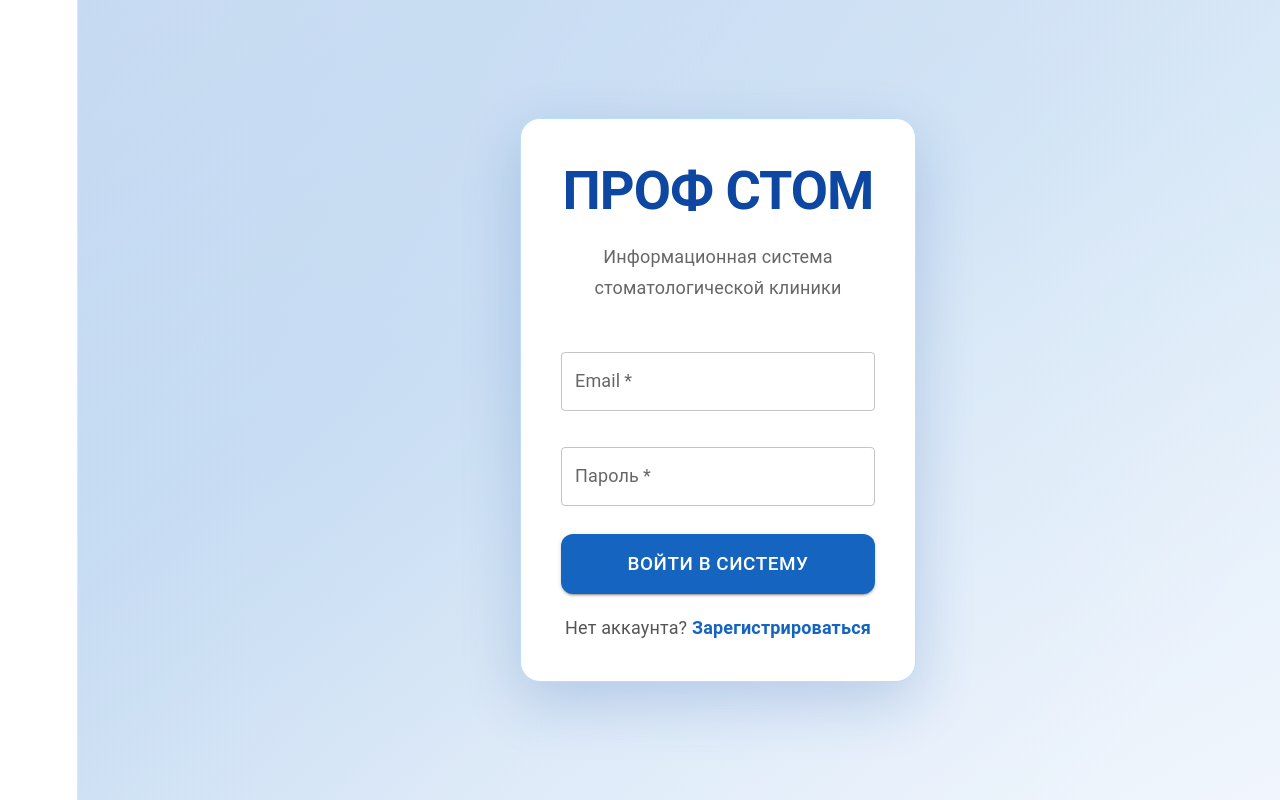
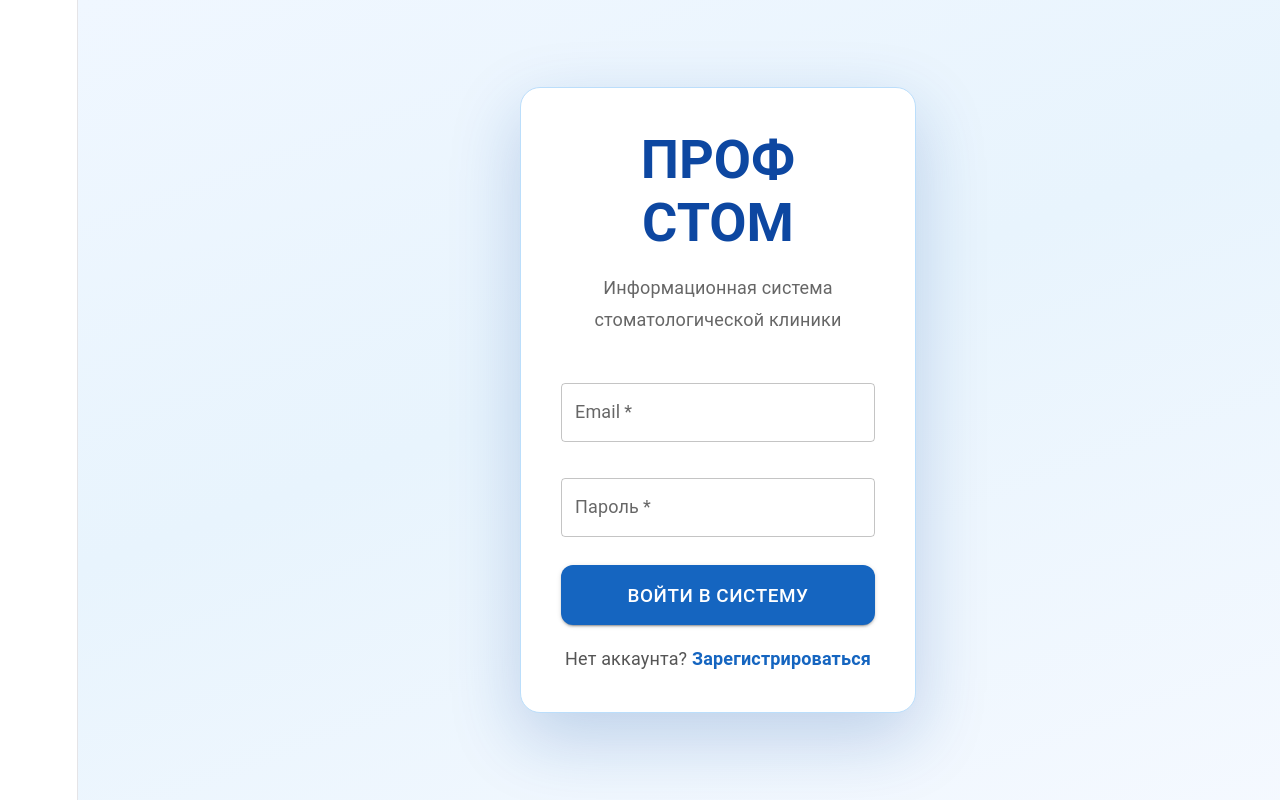
Before and after one commit to violatttion/prof-stom, a React app in the folder frontend/: page /login in a window 1280 px wide. Shown: the top 800 px of the page. Built offline with nearby package versions, Linux system fonts and the light colour scheme; no server answers; the HTML template or start-up script is replaced by a standard one.

Commit message:
короткий фикс

```diff
--- /dev/null
+++ b/frontend/src/components/AnimatedRaysBackground.jsx
@@ -0,0 +1,112 @@
+import React, { useEffect, useRef } from 'react';
+
+const AnimatedRaysBackground = () => {
+  const canvasRef = useRef(null);
+
+  useEffect(() => {
+    const canvas = canvasRef.current;
+    const ctx = canvas.getContext('2d', { alpha: true });
+
+    let width = window.innerWidth;
+    let height = window.innerHeight;
+    canvas.width = width;
+    canvas.height = height;
+
+    const rays = [];
+    const rayCount = 14;
+
+    // Создаём лучи
+    for (let i = 0; i < rayCount; i++) {
+      rays.push({
+        x: Math.random() * width * 1.5,
+        y: Math.random() * height * -0.5,
+        length: 180 + Math.random() * 320,
+        width: 18 + Math.random() * 38,
+        speed: 0.15 + Math.random() * 0.35,
+        angle: 135 + (Math.random() - 0.5) * 12,
+        opacity: 0.25 + Math.random() * 0.45,
+        offset: Math.random() * 1000,
+      });
+    }
+
+    const draw = () => {
+      ctx.clearRect(0, 0, width, height);
+
+      rays.forEach((ray, index) => {
+        const progress = ((Date.now() + ray.offset) / 1000) * ray.speed;
+
+        // Позиция луча
+        const x = ray.x + Math.cos((ray.angle * Math.PI) / 180) * progress * 60;
+        const y = ray.y + Math.sin((ray.angle * Math.PI) / 180) * progress * 60;
+
+        ctx.save();
+        ctx.translate(x, y);
+        ctx.rotate((ray.angle * Math.PI) / 180);
+
+        // Градиент для объёма (3D-эффект)
+        const gradient = ctx.createLinearGradient(
+          -ray.length / 2, -ray.width / 2,
+          ray.length / 2, ray.width / 2
+        );
+        gradient.addColorStop(0, `rgba(21, 101, 192, ${ray.opacity * 0.6})`);
+        gradient.addColorStop(0.5, `rgba(25, 118, 210, ${ray.opacity})`);
+        gradient.addColorStop(1, `rgba(13, 71, 161, ${ray.opacity * 0.5})`);
+
+        ctx.fillStyle = gradient;
+
+        // Рисуем закруглённый прямоугольник (луч)
+        ctx.beginPath();
+        ctx.roundRect(
+          -ray.length / 2,
+          -ray.width / 2,
+          ray.length,
+          ray.width,
+          ray.width / 2
+        );
+        ctx.fill();
+
+        ctx.restore();
+
+        // Плавное исчезание у краёв
+        if (x < -200 || y > height + 200) {
+          ray.x = width * 0.7 + Math.random() * 400;
+          ray.y = -300 - Math.random() * 200;
+        }
+      });
+
+      requestAnimationFrame(draw);
+    };
+
+    draw();
+
+    const handleResize = () => {
+      width = window.innerWidth;
+      height = window.innerHeight;
+      canvas.width = width;
+      canvas.height = height;
+    };
+
+    window.addEventListener('resize', handleResize);
+
+    return () => {
+      window.removeEventListener('resize', handleResize);
+    };
+  }, []);
+
+  return (
+    <canvas
+      ref={canvasRef}
+      style={{
+        position: 'absolute',
+        top: 0,
+        left: 0,
+        width: '100%',
+        height: '100%',
+        zIndex: 1,
+        pointerEvents: 'none',
+      }}
+    />
+  );
+};
+
+export default AnimatedRaysBackground;
--- a/frontend/src/pages/auth/Login.jsx
+++ b/frontend/src/pages/auth/Login.jsx
@@ -1,9 +1,8 @@
 import React, { useState } from 'react';
 import { useNavigate, Link } from 'react-router-dom';
-import {
-  Container, Paper, TextField, Button, Typography, Box, Alert
-} from '@mui/material';
+import { Container, Paper, TextField, Button, Typography, Box, Alert } from '@mui/material';
 import { useAuth } from '../../context/AuthContext';
+import AnimatedRaysBackground from '../../components/AnimatedRaysBackground';
 
 const Login = () => {
   const [email, setEmail] = useState('');
@@ -38,111 +37,44 @@ const Login = () => {
         display: 'flex',
         alignItems: 'center',
         justifyContent: 'center',
-        background: 'linear-gradient(160deg, #f0f7ff 0%, #e8f4fd 40%, #f5f9ff 100%)',
+        background: 'linear-gradient(160deg, #f0f7ff 0%, #e8f4fd 45%, #f5f9ff 100%)',
         position: 'relative',
         overflow: 'hidden',
       }}
     >
-      {/* Фон с толстыми мягкими лучами */}
-      <Box
-        sx={{
-          position: 'absolute',
-          top: 0,
-          left: 0,
-          right: 0,
-          bottom: 0,
-          background: `
-            linear-gradient(135deg, rgba(21,101,192,0.08) 0%, transparent 35%),
-            linear-gradient(125deg, rgba(25,118,210,0.06) 15%, transparent 50%),
-            linear-gradient(145deg, rgba(13,71,161,0.07) 25%, transparent 65%)
-          `,
-          backgroundSize: '180% 180%',
-          animation: 'moveRays 48s ease-in-out infinite',
-          '@keyframes moveRays': {
-            '0%': { backgroundPosition: '0% 0%' },
-            '50%': { backgroundPosition: '35% 45%' },
-            '100%': { backgroundPosition: '0% 0%' },
-          },
-        }}
-      />
+      <AnimatedRaysBackground />
 
       <Container maxWidth="xs" sx={{ position: 'relative', zIndex: 2 }}>
         <Paper
-          elevation={12}
+          elevation={14}
           sx={{
             p: 5,
             borderRadius: 5,
             background: 'white',
-            boxShadow: '0 20px 60px rgba(13, 71, 161, 0.2)',
+            boxShadow: '0 25px 70px rgba(13, 71, 161, 0.22)',
             border: '1px solid #bbdefb'
           }}
         >
-          <Typography
-            variant="h3"
-            align="center"
-            gutterBottom
-            sx={{ color: '#0d47a1', fontWeight: 700, letterSpacing: '-1px' }}
-          >
+          <Typography variant="h3" align="center" gutterBottom sx={{ color: '#0d47a1', fontWeight: 700 }}>
             ПРОФ СТОМ
           </Typography>
 
-          <Typography
-            variant="subtitle1"
-            align="center"
-            color="text.secondary"
-            gutterBottom
-            sx={{ mb: 4 }}
-          >
+          <Typography variant="subtitle1" align="center" color="text.secondary" gutterBottom sx={{ mb: 4 }}>
             Информационная система<br />стоматологической клиники
           </Typography>
 
           {error && <Alert severity="error" sx={{ mb: 3 }}>{error}</Alert>}
 
           <Box component="form" onSubmit={handleSubmit}>
-            <TextField
-              margin="normal"
-              required
-              fullWidth
-              label="Email"
-              type="email"
-              value={email}
-              onChange={(e) => setEmail(e.target.value)}
-              sx={{ mb: 2.5 }}
-            />
-            <TextField
-              margin="normal"
-              required
-              fullWidth
-              label="Пароль"
-              type="password"
-              value={password}
-              onChange={(e) => setPassword(e.target.value)}
-              sx={{ mb: 3.5 }}
-            />
+            <TextField margin="normal" required fullWidth label="Email" type="email" value={email} onChange={(e) => setEmail(e.target.value)} sx={{ mb: 2.5 }} />
+            <TextField margin="normal" required fullWidth label="Пароль" type="password" value={password} onChange={(e) => setPassword(e.target.value)} sx={{ mb: 3.5 }} />
 
-            <Button
-              type="submit"
-              fullWidth
-              variant="contained"
-              size="large"
-              sx={{
-                py: 1.7,
-                fontSize: '1.05rem',
-                bgcolor: '#1565c0',
-                '&:hover': { bgcolor: '#0d47a1' },
-                mb: 2.5,
-                borderRadius: 3
-              }}
-              disabled={loading}
-            >
+            <Button type="submit" fullWidth variant="contained" size="large" sx={{ py: 1.7, fontSize: '1.05rem', bgcolor: '#1565c0', '&:hover': { bgcolor: '#0d47a1' }, mb: 2.5, borderRadius: 3 }} disabled={loading}>
               {loading ? 'Вход...' : 'ВОЙТИ В СИСТЕМУ'}
             </Button>
 
             <Typography align="center" sx={{ color: '#555' }}>
-              Нет аккаунта?{' '}
-              <Link to="/register" style={{ color: '#1565c0', fontWeight: 600, textDecoration: 'none' }}>
-                Зарегистрироваться
-              </Link>
+              Нет аккаунта? <Link to="/register" style={{ color: '#1565c0', fontWeight: 600, textDecoration: 'none' }}>Зарегистрироваться</Link>
             </Typography>
           </Box>
         </Paper>
```
